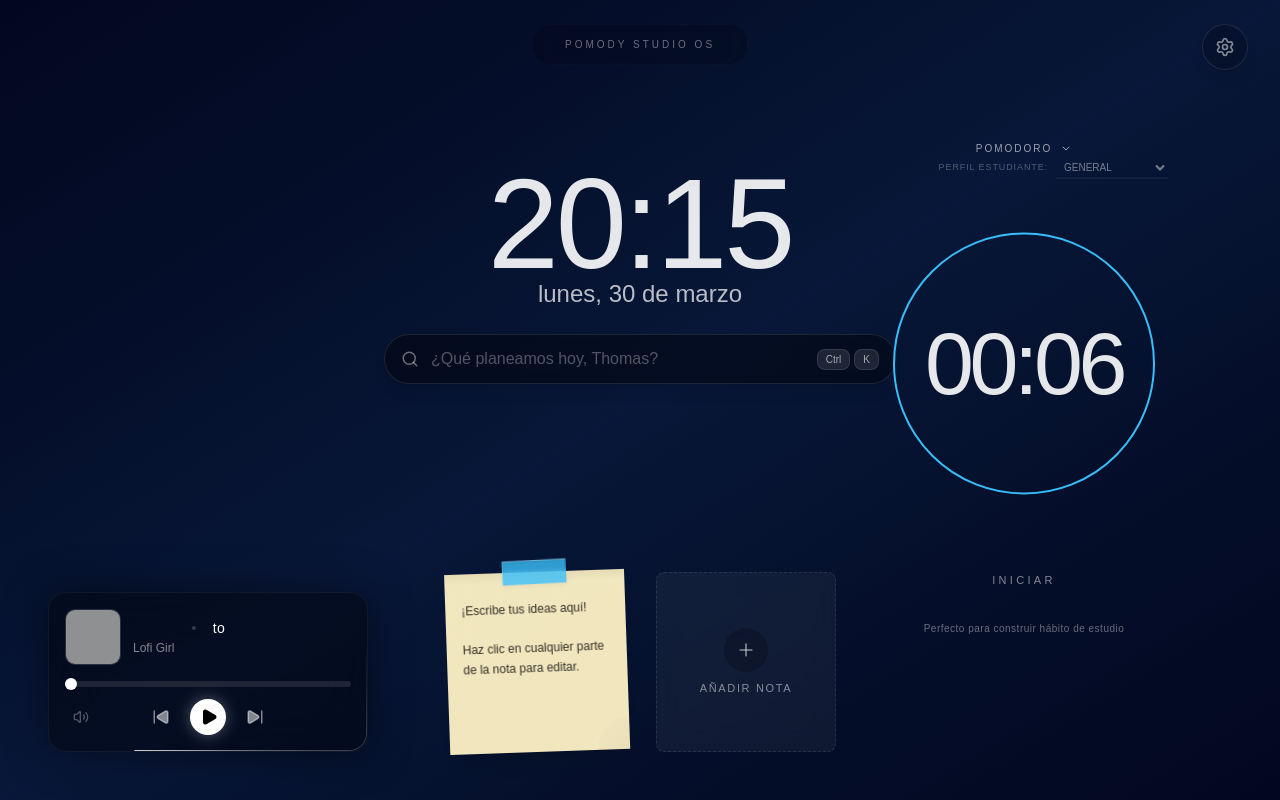
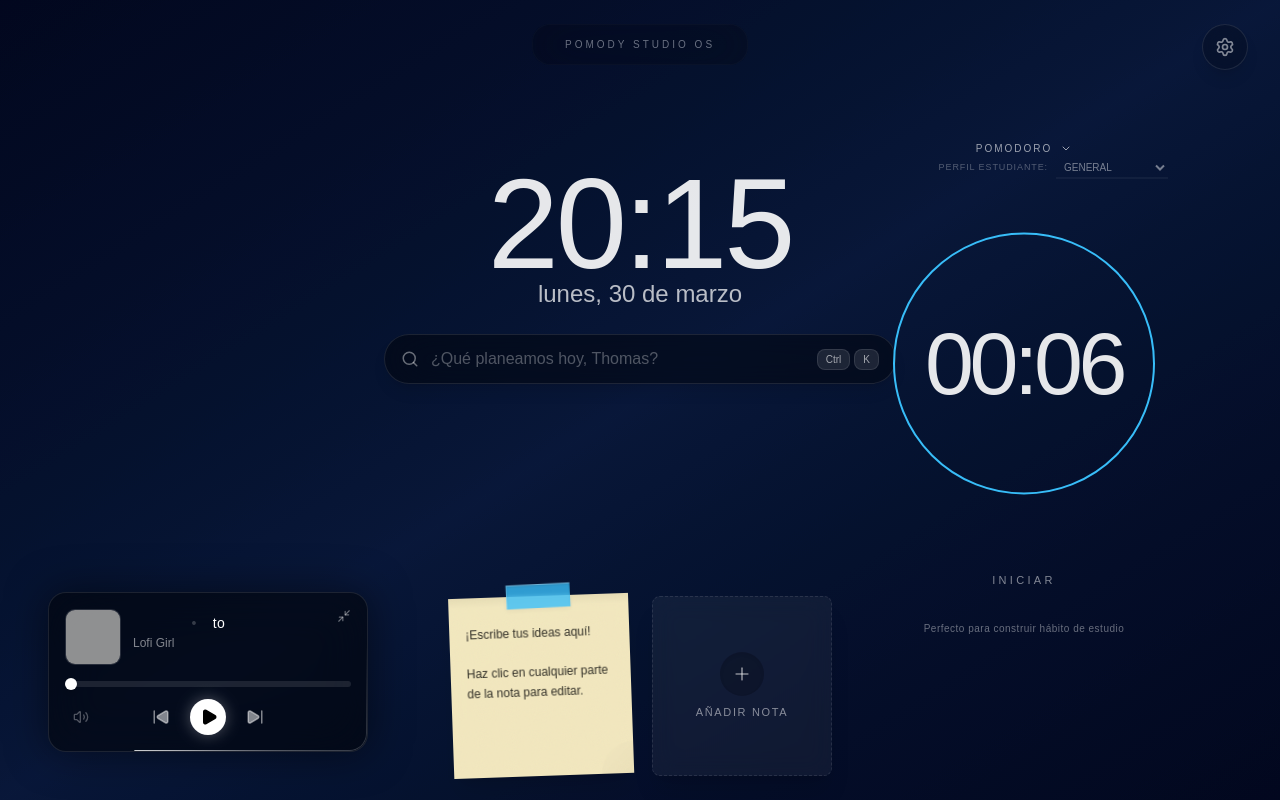
Before and after one commit to Thomicano/Pomody, a React (Vite) app: page / in a window 1280 px wide. Built offline with nearby package versions, Linux system fonts and the light colour scheme; grey boxes are pictures that could not be loaded.

Commit message:
final: audio system migrated and layout collisions fixed

```diff
--- a/src/App.tsx
+++ b/src/App.tsx
@@ -113,34 +113,40 @@ export default function App() {
       <VisualPreferencesPanel theme={theme} setTheme={setTheme} />
 
       {/* 4. Contenido Frontal */}
-      <main className="relative z-10 w-full h-full pointer-events-none flex flex-col items-center pt-24 pb-20 md:pt-0 md:pb-0 md:block">
+      <main className="relative z-10 w-full h-full pointer-events-none">
+
+        {/* Banner Superior OS */}
         <div className="absolute top-6 left-1/2 -translate-x-1/2 px-8 py-3 bg-black/40 backdrop-blur-xl rounded-2xl border border-white/5 text-[10px] tracking-[0.3em] uppercase opacity-40 z-50">
           Pomody Studio OS
         </div>
 
-        <div className="relative md:absolute md:top-[20%] md:left-1/2 md:-translate-x-1/2 pointer-events-none flex-shrink-0 mt-4 md:mt-0 mb-8 md:mb-0 flex flex-col items-center w-full max-w-2xl px-4 md:px-0 z-50">
+        {/* Capa Central: Reloj y Buscador */}
+        <div className="absolute top-[20%] left-1/2 -translate-x-1/2 pointer-events-none flex-shrink-0 flex flex-col items-center w-full max-w-2xl px-4 md:px-0 z-50">
           <div className="pointer-events-auto w-full flex justify-center"><DigitalClock /></div>
           <div className="pointer-events-auto w-full"><PremiumOmnibar /></div>
         </div>
 
-        <div className="relative md:absolute md:top-1/2 md:right-24 md:-translate-y-1/2 z-50 pointer-events-auto flex-shrink-0 mb-8 md:mb-0 scale-90 md:scale-100 transition-transform">
+        {/* Lateral Derecho: Pomodoro */}
+        <div className="absolute top-1/2 right-[5%] md:right-24 -translate-y-1/2 z-50 pointer-events-auto flex-shrink-0 scale-90 md:scale-100 transition-transform">
           <PomodoroTimer onCycleComplete={triggerFlash} />
         </div>
 
+        {/* Zona Inferior: StickyNotes con Intelligent Overlap */}
         <motion.div
-          animate={{ y: isDockVisible ? -65 : 0 }}
+          animate={{ y: isDockVisible ? -90 : 0 }}
           transition={{ type: "spring", stiffness: 300, damping: 30 }}
-          className="relative flex-1 md:flex-none w-full max-w-[90%] md:max-w-none overflow-x-auto overflow-y-hidden md:overflow-visible custom-scrollbar md:absolute md:bottom-8 md:left-0 flex md:justify-center items-center md:items-end z-20 pointer-events-auto scroll-smooth snap-x snap-mandatory px-4 md:px-0"
+          className="absolute bottom-6 left-0 w-full flex justify-center items-center z-20 pointer-events-auto px-4"
         >
           <StickyNotes />
         </motion.div>
+
       </main>
 
-      {/* 5. Reproductor Flotante con Container Translacional */}
+      {/* 5. Reproductor Flotante con Intelligent Overlap */}
       <motion.div
-        animate={{ y: isDockVisible ? -65 : 0 }}
+        animate={{ y: isDockVisible ? -90 : 0 }}
         transition={{ type: "spring", stiffness: 300, damping: 30 }}
-        className="fixed inset-0 z-[90] pointer-events-none *:pointer-events-auto"
+        className="fixed inset-0 z-[90] pointer-events-none"
       >
         <MusicWidget />
       </motion.div>
--- a/src/components/MusicWidget.tsx
+++ b/src/components/MusicWidget.tsx
@@ -1,9 +1,11 @@
 import { useState, useRef, useEffect } from 'react';
-import { Play, Pause, SkipBack, SkipForward, Volume2 } from 'lucide-react';
+import { Play, Pause, SkipBack, SkipForward, Volume2, Maximize2, Minimize2 } from 'lucide-react';
+import { motion, AnimatePresence } from 'framer-motion';
 
 export default function MusicWidget() {
   const [isPlaying, setIsPlaying] = useState(false);
   const [progress, setProgress] = useState(0); // 0 to 100
+  const [isMinimal, setIsMinimal] = useState(false);
   const iframeRef = useRef<HTMLIFrameElement>(null);
 
   // Lofi Girl Live Stream ID: jfKfPfyJRdk
@@ -42,8 +44,12 @@ export default function MusicWidget() {
   }, [isPlaying]);
 
   return (
-    <div className="fixed bottom-32 left-4 md:bottom-12 md:left-12 z-[100] group w-[280px] md:w-[320px] transition-all duration-500">
-      <div className="relative rounded-2xl bg-black/40 backdrop-blur-xl border border-white/5 shadow-[0_0_40px_rgba(0,0,0,0.5)] overflow-hidden p-4 flex flex-col gap-4">
+    <div className="absolute bottom-32 left-4 md:bottom-12 md:left-12 z-[100] group transition-all duration-500 pointer-events-auto">
+      <motion.div
+        layout
+        transition={{ type: "spring", stiffness: 350, damping: 30 }}
+        className={`relative rounded-2xl bg-black/50 backdrop-blur-xl border border-white/10 shadow-[0_0_40px_rgba(0,0,0,0.5)] overflow-hidden flex flex-col ${isMinimal ? 'w-[260px] p-2' : 'w-[280px] md:w-[320px] p-4 gap-4'}`}
+      >
 
         {/* Magic UI Border Beam Effect */}
         <div className="pointer-events-none absolute inset-0 z-10 rounded-[inherit]" style={{ WebkitMask: 'linear-gradient(#fff 0 0) content-box, linear-gradient(#fff 0 0)', WebkitMaskComposite: 'xor', maskComposite: 'exclude', padding: '1.5px' }}>
@@ -59,8 +65,53 @@ export default function MusicWidget() {
           title="Lofi Music"
         />
 
+        <AnimatePresence mode="popLayout" initial={false}>
+          {isMinimal ? (
+            <motion.div
+              key="minimal"
+              initial={{ opacity: 0, scale: 0.9 }}
+              animate={{ opacity: 1, scale: 1 }}
+              exit={{ opacity: 0, scale: 0.9 }}
+              className="flex items-center gap-3 px-1"
+            >
+              <div className="flex items-center gap-2">
+                <button className="text-white/50 hover:text-white transition-colors">
+                  <SkipBack size={14} className="fill-current" />
+                </button>
+                <button onClick={togglePlay} className="text-white hover:scale-105 active:scale-95 transition-all outline-none">
+                  {isPlaying ? <Pause size={14} className="fill-current" /> : <Play size={14} className="fill-current ml-0.5" />}
+                </button>
+                <button className="text-white/50 hover:text-white transition-colors">
+                  <SkipForward size={14} className="fill-current" />
+                </button>
+              </div>
+
+              <div className="flex-1 overflow-hidden relative h-4 mask-image-linear flex items-center">
+                <div className="flex w-max animate-marquee hover:[animation-play-state:paused] items-center gap-3 text-[11px] text-white/80 font-medium tracking-wide">
+                  <span>lofi hip hop radio - beats to relax/study to</span>
+                  <span className="text-white/20">•</span>
+                  <span>Lofi Girl</span>
+                </div>
+              </div>
+
+              <button
+                onClick={() => setIsMinimal(false)}
+                className="text-white/40 hover:text-white/90 transition-colors z-20 outline-none flex-shrink-0"
+                title="Maximizar"
+              >
+                <Maximize2 size={13} />
+              </button>
+            </motion.div>
+          ) : (
+            <motion.div
+              key="full"
+              initial={{ opacity: 0, scale: 0.95 }}
+              animate={{ opacity: 1, scale: 1 }}
+              exit={{ opacity: 0, scale: 0.95 }}
+              className="flex flex-col gap-4"
+            >
               {/* Top Section: Art & Info */}
-        <div className="flex items-center gap-3">
+              <div className="flex items-start gap-3 relative">
                 {/* Album Art */}
                 <div className="w-14 h-14 rounded-lg bg-white/5 border border-white/10 shrink-0 overflow-hidden relative shadow-inner">
                   <img
@@ -71,8 +122,7 @@ export default function MusicWidget() {
                 </div>
 
                 {/* Track Info (Marquee) */}
-          <div className="flex-1 overflow-hidden flex flex-col justify-center">
-            {/* Title Marquee */}
+                <div className="flex-1 overflow-hidden flex flex-col justify-center mt-1">
                   <div className="overflow-hidden relative h-5 mask-image-linear w-full flex items-center">
                     <div className="flex w-max animate-marquee hover:[animation-play-state:paused] items-center gap-4 text-sm text-white font-medium tracking-wide cursor-default pr-4">
                       <span>lofi hip hop radio - beats to relax/study to</span>
@@ -80,9 +130,16 @@ export default function MusicWidget() {
                       <span>lofi hip hop radio - beats to relax/study to</span>
                     </div>
                   </div>
-            {/* Artist */}
                   <div className="text-xs text-white/50 truncate font-light mt-0.5">Lofi Girl</div>
                 </div>
+
+                <button
+                  onClick={() => setIsMinimal(true)}
+                  className="absolute top-0 right-0 text-white/40 hover:text-white/90 transition-colors z-20 outline-none"
+                  title="Minimizar"
+                >
+                  <Minimize2 size={14} />
+                </button>
               </div>
 
               {/* Bottom Section: Progress & Controls */}
@@ -115,7 +172,7 @@ export default function MusicWidget() {
 
                     <button
                       onClick={togglePlay}
-                className="w-9 h-9 flex items-center justify-center rounded-full bg-white text-black hover:scale-105 active:scale-95 transition-all shadow-[0_0_15px_rgba(255,255,255,0.3)]"
+                      className="w-9 h-9 flex items-center justify-center rounded-full bg-white text-black hover:scale-105 active:scale-95 transition-all shadow-[0_0_15px_rgba(255,255,255,0.3)] outline-none"
                     >
                       {isPlaying ? <Pause size={18} className="fill-current" /> : <Play size={18} className="fill-current ml-0.5" />}
                     </button>
@@ -125,11 +182,13 @@ export default function MusicWidget() {
                     </button>
                   </div>
 
-            <div className="w-4" /> {/* Spacer to balance volume icon */}
+                  <div className="w-4" /> {/* Spacer */}
                 </div>
               </div>
-
-      </div>
+            </motion.div>
+          )}
+        </AnimatePresence>
+      </motion.div>
     </div>
   );
 }
--- a/src/components/StickyNotes.tsx
+++ b/src/components/StickyNotes.tsx
@@ -62,7 +62,7 @@ export default function StickyNotes() {
   }, [notes, isLoaded]);
 
   const addNote = () => {
-    if (notes.length >= 6) return; // Limitar a 6 para evitar overflow en pantalla
+    if (notes.length >= 3) return; // Limitar a 3 notas por grid inteligente
 
     const newNote: StickyNoteData = {
       id: generateId(),
@@ -85,12 +85,12 @@ export default function StickyNotes() {
   if (!isLoaded) return null;
 
   return (
-    <div className="relative w-full flex justify-center p-4 z-30 pointer-events-none">
+    <div className="relative w-full flex justify-center z-30 pointer-events-none">
 
-      {/* Container flex para alinear notas: Row scrollable en mobile, Wrap en desktop */}
-      <div className="flex flex-row md:flex-wrap justify-start md:justify-center items-center md:items-end gap-x-8 gap-y-12 pointer-events-auto w-full md:px-0 pt-4">
+      {/* Contenedor flex inteligente de notas */}
+      <div className="flex justify-center items-center gap-6 pointer-events-auto w-full">
         {notes.map((note) => (
-          <div key={note.id} className="shrink-0 snap-center">
+          <div key={note.id} className="shrink-0 relative z-30 hover:z-50 transition-all">
             <StickyNote
               note={note}
               onDelete={() => deleteNote(note.id)}
@@ -99,11 +99,11 @@ export default function StickyNotes() {
           </div>
         ))}
 
-        {/* Botón Añadir (estilo glassmorphism) - Aparece al lado de las notas */}
-        {notes.length < 6 && (
+        {/* Botón Añadir (estilo glassmorphism) */}
+        {notes.length < 3 && (
           <button
             onClick={addNote}
-            className="shrink-0 snap-center group flex flex-col items-center justify-center w-[180px] h-[180px] rounded-md bg-white/5 hover:bg-white/10 border border-white/10 hover:border-white/20 backdrop-blur-md transition-all duration-300 text-white/50 hover:text-white/90 cursor-pointer border-dashed outline-none"
+            className="relative z-20 shrink-0 group flex flex-col items-center justify-center w-[180px] h-[180px] rounded-md bg-white/5 hover:bg-white/10 border border-white/10 hover:border-white/20 backdrop-blur-md transition-all duration-300 text-white/50 hover:text-white/90 cursor-pointer border-dashed outline-none shadow-xl"
           >
             <div className="p-3 rounded-full bg-black/20 group-hover:bg-black/40 transition-colors mb-2 shadow-inner">
               <Plus className="w-5 h-5 transition-transform group-hover:rotate-90 duration-300" />
```
Also changed, not shown: src/components/PomodoroTimer.tsx (+14 -30 lines), 1 other file (tests, documents, lock files or other folders). Lines whose indentation alone changed are shown as unchanged.
